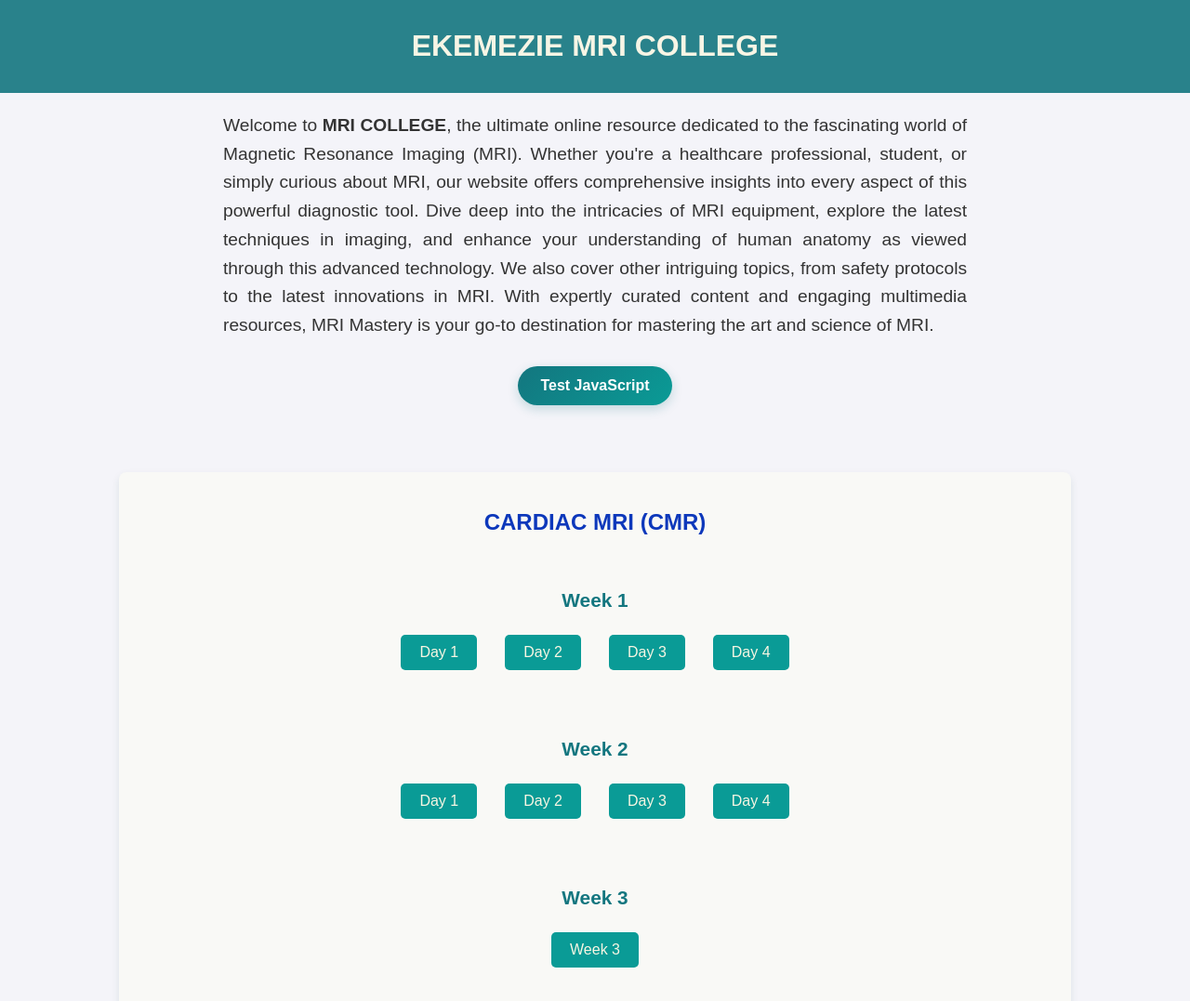
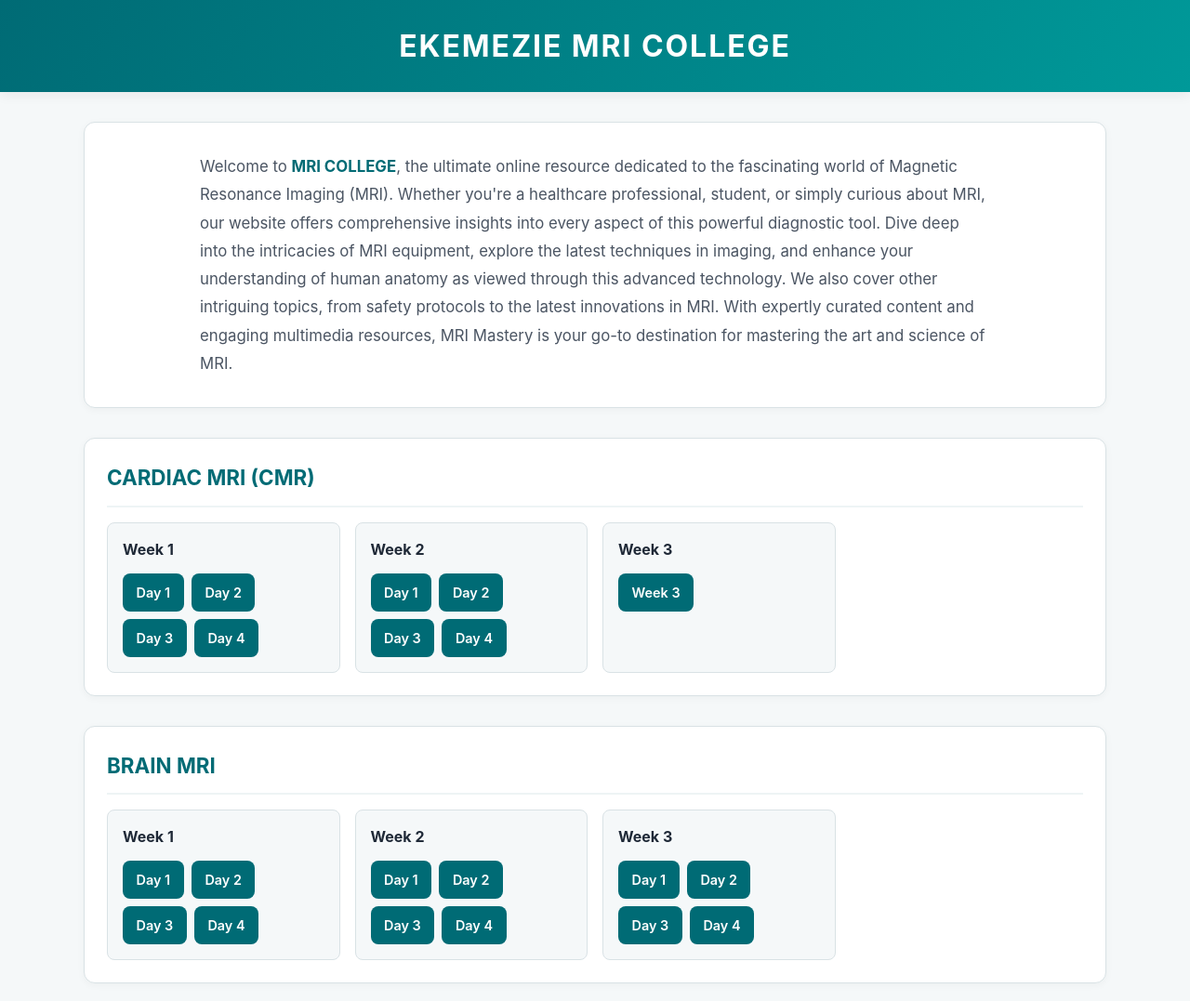
Before and after one commit to andrewekemezie/MRI-Imaging, a plain HTML site: page index.html in a window 1280 px wide. Shown: the top 1077 px of the page at 93% size. Drawn offline with Linux system fonts and the light colour scheme.

Commit message:
Apply teal theme and remove JavaScript demo
Co-authored-by: Copilot <223556219+Copilot@users.noreply.github.com>

```diff
--- a/index.html
+++ b/index.html
@@ -28,13 +28,6 @@
                 content and engaging multimedia resources, MRI Mastery is your go-to destination for
                 mastering the art and science of MRI.
             </p>
-        </section>
-
-        <section class="javascript-demo" aria-label="JavaScript demo">
-            <button class="js-demo-button" id="javascript-demo-button" type="button">
-                Test JavaScript
-            </button>
-            <p class="js-demo-status" id="javascript-demo-status" aria-live="polite"></p>
         </section>
 
         <!--2023 ACTIVITIES-->
--- a/style.css
+++ b/style.css
@@ -1,189 +1,173 @@
-/* ==========================================================================
-   GLOBAL STYLES
-   ========================================================================== */
+:root {
+    --siemens-teal: #009999;
+    --siemens-teal-light: #00b2a9;
+    --siemens-teal-dark: #006b75;
+    --bg-primary: #f5f8f9;
+    --bg-secondary: #eef4f5;
+    --surface: #ffffff;
+    --text-primary: #1f2937;
+    --text-secondary: #4b5563;
+    --text-muted: #6b7280;
+    --border: #d9e2e5;
+    --shadow-sm: 0 2px 8px rgba(0, 0, 0, 0.04);
+    --shadow-md: 0 4px 12px rgba(0, 0, 0, 0.06);
+    --radius: 12px;
+    --font-family: "Inter", "Segoe UI", sans-serif;
+}
+
+* {
+    box-sizing: border-box;
+}
+
 body {
-    font-family: 'Arial', sans-serif;
+    min-height: 100vh;
+    margin: 0;
+    display: flex;
+    flex-direction: column;
+    background: var(--bg-primary);
+    color: var(--text-primary);
+    font-family: var(--font-family);
+    line-height: 1.6;
+}
+
+header {
+    padding: 1.5rem 1rem;
+    background: linear-gradient(120deg, var(--siemens-teal-dark), var(--siemens-teal));
+    color: var(--surface);
+    text-align: center;
+    box-shadow: var(--shadow-md);
+}
+
+header h1 {
+    margin: 0;
+    font-size: clamp(1.5rem, 3vw, 2rem);
+    letter-spacing: 0.06em;
+}
+
+main {
+    width: min(1100px, calc(100% - 2rem));
+    margin: 2rem auto;
+    flex: 1;
+}
+
+.intro {
+    margin-bottom: 2rem;
+    padding: clamp(1.25rem, 3vw, 2rem);
+    border: 1px solid var(--border);
+    border-radius: var(--radius);
+    background: var(--surface);
+    box-shadow: var(--shadow-sm);
+}
+
+.intro p {
+    max-width: 850px;
+    margin: 0 auto;
+    color: var(--text-secondary);
+    font-size: 1.05rem;
+    line-height: 1.8;
+}
+
+.intro strong {
+    color: var(--siemens-teal-dark);
+}
+
+.event-section {
+    display: grid;
+    grid-template-columns: repeat(auto-fit, minmax(220px, 1fr));
+    gap: 1rem;
+    margin-bottom: 2rem;
+    padding: clamp(1rem, 2.5vw, 1.5rem);
+    border: 1px solid var(--border);
+    border-radius: var(--radius);
+    background: var(--surface);
+    box-shadow: var(--shadow-sm);
+}
+
+h2 {
+    grid-column: 1 / -1;
+    margin: 0;
+    padding-bottom: 0.75rem;
+    border-bottom: 2px solid var(--bg-secondary);
+    color: var(--siemens-teal-dark);
+    font-size: 1.4rem;
+}
+
+.week-list {
+    margin: 0;
+    padding: 1rem;
+    border: 1px solid var(--border);
+    border-radius: calc(var(--radius) - 4px);
+    background: var(--bg-primary);
+}
+
+.week-list > li {
+    display: block;
+    margin: 0;
+    list-style: none;
+}
+
+h3 {
+    margin: 0 0 0.75rem;
+    color: var(--text-primary);
+    font-size: 1rem;
+}
+
+.week-list ul {
+    display: flex;
+    flex-wrap: wrap;
+    gap: 0.5rem;
     margin: 0;
     padding: 0;
-    background-color: #f4f4f9;
-    color: #333;
-    min-height: 100vh;
+    list-style: none;
 }
 
+.week-list ul li {
+    margin: 0;
+}
 
-/* ==========================================================================
-   LAYOUT COMPONENTS (Header & Footer)
-   ========================================================================== */
-header {
-    background-color: #13767f;
-    color: #f8f6e3;
-    width: 100%;
-    padding: 10px 0;
-    text-align: center;
-    box-sizing: border-box;
-    position: fixed;
-    top: 0;
-    left: 0;
-    z-index: 1000;
-    opacity: 0.9;
+a.button {
+    display: inline-block;
+    padding: 0.5rem 0.85rem;
+    border: 1px solid transparent;
+    border-radius: 8px;
+    background: var(--siemens-teal-dark);
+    color: var(--surface);
+    font-size: 0.9rem;
+    font-weight: 600;
+    text-decoration: none;
+    transition: background-color 0.2s ease, transform 0.2s ease, box-shadow 0.2s ease;
+}
+
+a.button:hover {
+    transform: translateY(-1px);
+    background: var(--siemens-teal-dark);
+    box-shadow: var(--shadow-sm);
+}
+
+a.button:focus-visible {
+    outline: 3px solid var(--siemens-teal-light);
+    outline-offset: 3px;
 }
 
 footer {
-    background-color: #13767f;
-    color: #f8f6e3;
-    padding: 10px 0;
-    width: 100%;
-    text-align: center;
-    position: relative;
-    bottom: 0;
-    left: 0;
-    z-index: 1000;
-    opacity: 0.9;
-}
-
-
-/* ==========================================================================
-   MAIN CONTENT AREA
-   ========================================================================== */
-
-main {
-    width: 80%;
-    max-width: 1200px;
-    margin: 100px auto 60px; /* Adjusted to create space for the fixed header and footer */
-    text-align: center;
-    padding-top: 20px;
-    padding-bottom: 20px;
-}
-
-/* Introduction Text Section */
-.intro {
-    margin-bottom: 40px;
-    text-align: center; /* Centering the content inside the .intro section */
-    text-align: justify;
-}
-
-.intro p {
-    font-size: 1.2em;
-    line-height: 1.6;
-    margin: 0 auto; /* Center the paragraph with automatic margins */
-    max-width: 800px; /* Optional: limit the maximum width for readability */
-}
-
-.javascript-demo {
-    margin: -12px 0 36px;
+    padding: 1rem;
+    background: var(--siemens-teal-dark);
+    color: var(--surface);
     text-align: center;
 }
 
-.js-demo-button {
-    border: 0;
-    border-radius: 999px;
-    padding: 12px 24px;
-    background: linear-gradient(135deg, #13767f, #0a9b96);
-    box-shadow: 0 4px 12px rgba(19, 118, 127, 0.22);
-    color: #fff;
-    cursor: pointer;
-    font: inherit;
-    font-size: 1rem;
-    font-weight: 700;
-    transition: box-shadow 0.2s ease, transform 0.2s ease, background 0.2s ease;
+footer p {
+    margin: 0;
+    font-size: 0.9rem;
 }
 
-.js-demo-button:hover {
-    box-shadow: 0 7px 18px rgba(19, 118, 127, 0.3);
-    transform: translateY(-2px);
+@media (max-width: 520px) {
+    main {
+        width: min(100% - 1rem, 1100px);
+        margin: 1rem auto;
+    }
+
+    .event-section {
+        grid-template-columns: 1fr;
+    }
 }
-
-.js-demo-button:focus-visible {
-    outline: 3px solid #0d38bb;
-    outline-offset: 3px;
-}
-
-.js-demo-button:active {
-    transform: translateY(0);
-}
-
-.js-demo-button.is-working {
-    background: #176b48;
-}
-
-.js-demo-status {
-    min-height: 1.5em;
-    margin: 12px 0 0;
-    color: #176b48;
-    font-weight: 700;
-}
-
-
-/* ==========================================================================
-   TRAINING EVENT MODULES
-   ========================================================================== */
-.event-section {
-    background-color: #f9f9f6;
-    border-radius: 8px;
-    box-shadow: 0 4px 8px rgba(4, 83, 73, 0.1);
-    margin-bottom: 50px;
-    padding: 20px;
-    box-sizing: border-box;
-}
-
-/* Section Headings (e.g., CARDIAC MRI) */
-h2 {
-    color: #0d38bb;
-    margin-bottom: 20px;
-    font-size: 1.5em;
-}
-
-/* Subsection Headings (e.g., Week 1) */
-h3 {
-    color: #13767f;
-    margin-bottom: 10px;
-    font-size: 1.3em;
-    text-align: center;
-}
-
-
-/* ==========================================================================
-   NAVIGATION & BUTTONS
-   ========================================================================== */
-ul {
-    list-style: none;
-    padding: 0;
-    margin: 0;
-}
-
-.week-list {
-    margin-bottom: 1px;
-}
-
-/* Flexbox container to align 'Day' buttons in a row */
-.week-list ul {
-    display: flex;
-    justify-content: center;
-    flex-wrap: wrap;
-    padding: 0;
-    margin: 0;
-}
-
-li {
-    margin: 10px;
-    display: inline; /* Ensure list items are displayed inline without markers */
-}
-
-
-/* Training Day Link Styles */
-a.button {
-    display: inline-block;
-    padding: 10px 20px;
-    margin: 5px;
-    background-color: #0a9b96;
-    color: #f8f6e3;
-    text-decoration: none;
-    border-radius: 5px;
-    transition: background-color 0.3s ease, transform 0.3s ease;
-}
-
-/* Interactive Hover States */
-a.button:hover {
-    background-color: #003fd2;
-    transform: scale(1.05);
-}
--- a/style2.css
+++ b/style2.css
@@ -1,138 +1,219 @@
+:root {
+    --siemens-teal: #009999;
+    --siemens-teal-light: #00b2a9;
+    --siemens-teal-dark: #006b75;
+    --bg-primary: #f5f8f9;
+    --bg-secondary: #eef4f5;
+    --surface: #ffffff;
+    --text-primary: #1f2937;
+    --text-secondary: #4b5563;
+    --text-muted: #6b7280;
+    --border: #d9e2e5;
+    --shadow-sm: 0 2px 8px rgba(0, 0, 0, 0.04);
+    --shadow-md: 0 4px 12px rgba(0, 0, 0, 0.06);
+    --radius: 12px;
+    --font-family: "Inter", "Segoe UI", sans-serif;
+}
+
+* {
+    box-sizing: border-box;
+}
+
 body {
-    font-family: Arial, sans-serif;
-    background-color: #f0f8ff;
+    min-height: 100vh;
     margin: 0;
-    padding: 0;
     display: flex;
     flex-direction: column;
-    min-height: 100vh;
+    background: var(--bg-primary);
+    color: var(--text-primary);
+    font-family: var(--font-family);
+    line-height: 1.65;
 }
 
 header {
-    background-color: #13767f;
-    color: #f1efe1;
-    width: 100%;
-    padding: 0 20px;
+    padding: 1.25rem 1rem;
+    background: linear-gradient(120deg, var(--siemens-teal-dark), var(--siemens-teal));
+    color: var(--surface);
     text-align: center;
-    box-sizing: border-box;
-    position: fixed;
-    top: 0;
-    left: 0;
-    z-index: 1000;
-    opacity: 0.9;
+    box-shadow: var(--shadow-md);
 }
 
-footer {
-    background-color: #13767f;
-
-    padding: 0px 0;
-    width: 100%;
-    text-align: center;
-    box-sizing: border-box;
-    position: relative;
-    bottom: 0;
-    left: 0;
-    opacity: 0.9;
+header h1,
+.header {
+    margin: 0;
+    color: var(--surface);
+    font-size: clamp(1.25rem, 3vw, 1.75rem);
 }
 
 .container {
     flex: 1;
-    max-width: 800px;
-    text-align: left;
-    background-color: #ffffff;
-    padding: 20px;
-    border-radius: 10px;
-    box-shadow: 0 0 10px rgba(0, 0, 0, 0.1);
-    overflow-y: auto;
-    margin: 90px auto 20px; /* Adjusted for header height */
+    width: min(1000px, calc(100% - 2rem));
+    margin: 2rem auto;
+    padding: clamp(1rem, 3vw, 2rem);
+    overflow-x: auto;
+    border: 1px solid var(--border);
+    border-radius: var(--radius);
+    background: var(--surface);
+    box-shadow: var(--shadow-md);
+}
+
+main {
+    flex: 1;
+    width: min(900px, calc(100% - 2rem));
+    margin: 2rem auto;
+}
+
+main > section {
+    margin-bottom: 1.5rem;
+    padding: clamp(1rem, 3vw, 1.75rem);
+    border: 1px solid var(--border);
+    border-radius: var(--radius);
+    background: var(--surface);
+    box-shadow: var(--shadow-sm);
 }
 
 h1 {
-    color: #004c8c;
+    margin: 0 0 1.25rem;
+    color: var(--siemens-teal-dark);
     text-align: center;
-    margin-bottom: 20px;
+    font-size: clamp(1.5rem, 3vw, 2rem);
+    line-height: 1.3;
 }
 
 h2 {
-    color: #0056b3;
-    margin-top: 30px;
+    margin: 1.75rem 0 0.75rem;
+    color: var(--siemens-teal-dark);
+    font-size: 1.25rem;
+}
+
+.intro h2,
+.images h2 {
+    margin-top: 0;
+    padding-bottom: 0.65rem;
+    border-bottom: 2px solid var(--bg-secondary);
 }
 
 p {
-    color: #333333;
-    font-size: 18px;
-    margin-bottom: 20px;
+    margin: 0 0 1rem;
+    color: var(--text-secondary);
+    font-size: 1rem;
 }
 
 ul {
-    list-style-type: decimal;
-    padding-left: 20px;
-    color: #444444;
-    font-size: 16px;
+    padding-left: 1.4rem;
+    color: var(--text-secondary);
 }
 
 li {
-    margin: 10px 0;
+    margin: 0.55rem 0;
 }
 
 a {
-    color: #007bff;
-    text-decoration: none;
-    transition: color 0.3s;
+    color: var(--siemens-teal-dark);
+    text-decoration: underline;
+    text-decoration-color: transparent;
+    text-underline-offset: 0.2em;
+    transition: color 0.2s ease, text-decoration-color 0.2s ease;
 }
 
 a:hover {
-    color: #0056b3;
+    color: var(--siemens-teal);
+    text-decoration-color: currentColor;
 }
 
-.references {
-    font-size: 14px;
-    color: #666666;
-    margin-top: 30px;
+a:focus-visible {
+    outline: 3px solid var(--siemens-teal-light);
+    outline-offset: 3px;
 }
 
-.references p {
-    margin: 5px 0;
-    font-size: 12.5px;
-}
-.header{
-    color: #f8f6e3;
-}
-
-
-.footer1{
-    color: #f8f6e3;
-}
-
-
- /* START TABLE BEFORE DOCUMENTS */
 .summary-table {
     width: 100%;
+    margin: 1rem 0 1.5rem;
+    border: 1px solid var(--border);
     border-collapse: collapse;
-    margin-bottom: 20px;
-}
-
-.summary-table thead {
-    background-color: #f2f2f2;
+    font-size: 0.95rem;
 }
 
 .summary-table th,
 .summary-table td {
-    border: 1px solid #ddd;
-    padding: 8px;
+    padding: 0.75rem;
+    border: 1px solid var(--border);
     text-align: left;
+    vertical-align: top;
 }
 
 .summary-table th {
-    background-color: #0b128e;
-    color: white;
+    background: var(--siemens-teal-dark);
+    color: var(--surface);
+    font-weight: 600;
 }
 
-.summary-table tr:nth-child(even) {
-    background-color: #f9f9f9;
+.summary-table tbody tr:nth-child(even) {
+    background: var(--bg-primary);
 }
 
-.summary-table tr:hover {
-    background-color: #f1f1f1;
+.summary-table tbody tr:hover {
+    background: var(--bg-secondary);
 }
-/* END TABLE BEFORE DOCUMENTS */
+
+.references {
+    margin-top: 2rem;
+    padding: 1rem;
+    border-radius: calc(var(--radius) - 4px);
+    background: var(--bg-secondary);
+}
+
+.references h2 {
+    margin-top: 0;
+}
+
+.references p {
+    margin: 0.4rem 0;
+    font-size: 0.85rem;
+}
+
+.image-container {
+    display: flex;
+    flex-direction: column;
+    gap: 1.25rem;
+}
+
+.image-container img {
+    display: block;
+    width: 100%;
+    height: auto;
+    border: 1px solid var(--border);
+    border-radius: calc(var(--radius) - 4px);
+    background: var(--surface);
+    box-shadow: var(--shadow-sm);
+}
+
+footer {
+    margin-top: auto;
+    padding: 1rem;
+    background: var(--siemens-teal-dark);
+    color: var(--surface);
+    text-align: center;
+}
+
+.footer1,
+footer p {
+    margin: 0;
+    color: var(--surface);
+    font-size: 0.9rem;
+}
+
+@media (max-width: 640px) {
+    .container {
+        margin: 1rem auto;
+    }
+
+    .summary-table {
+        font-size: 0.85rem;
+    }
+
+    .summary-table th,
+    .summary-table td {
+        padding: 0.5rem;
+    }
+}
```
Also changed, not shown: 2023/Week3_23.html (+1 -73 lines), script.js (+0 -11 lines).
